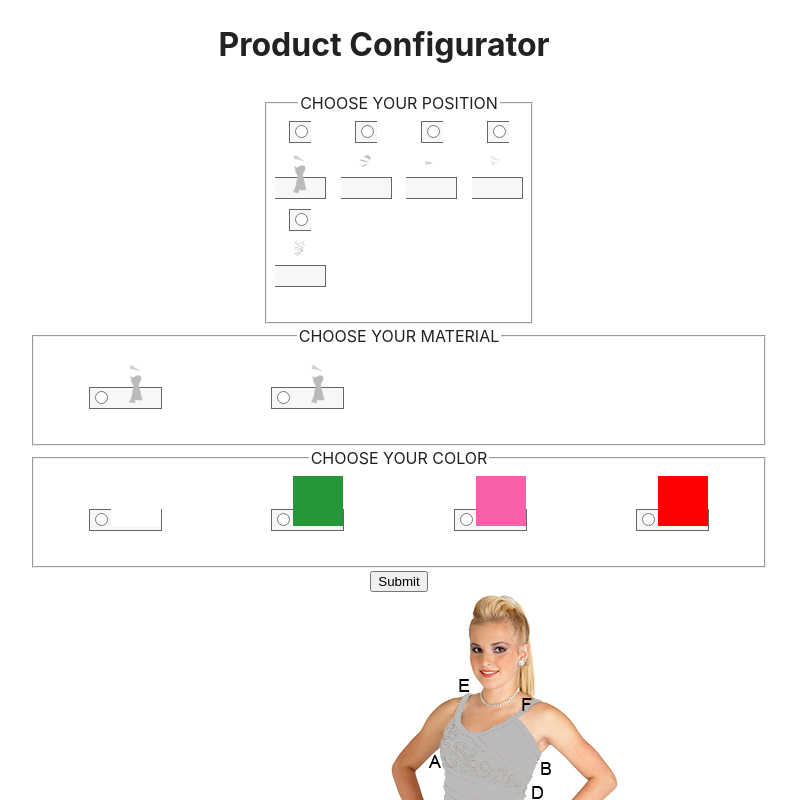
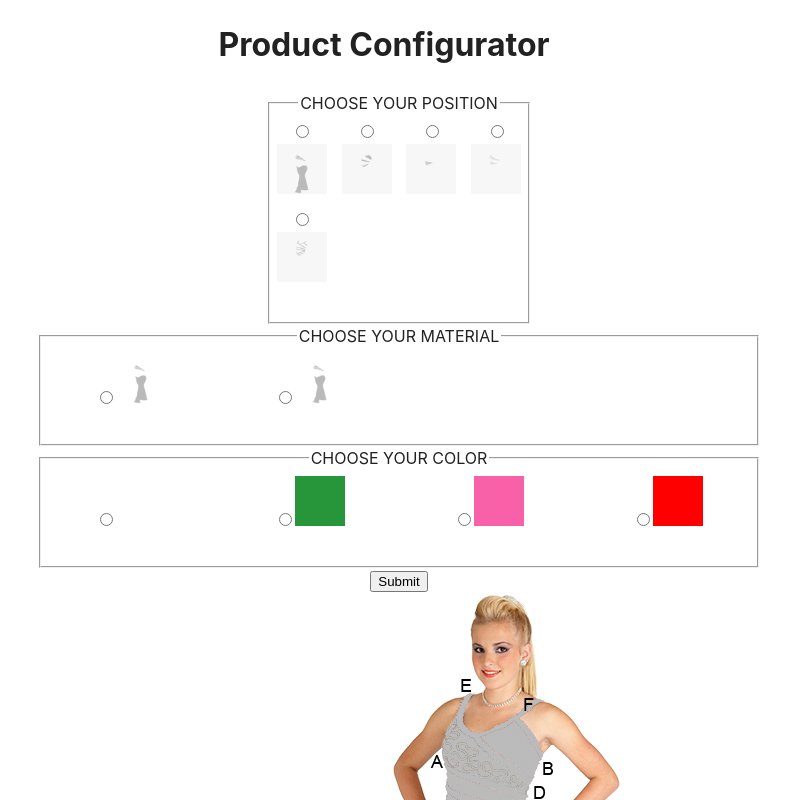
Before and after one commit to asuh/configurator, a Preact app: page / in a window 1280 px wide. Shown: the top 800 px of the page, without its empty margins (256-1053 px from the left). Built offline with nearby package versions, Linux system fonts and the light colour scheme.

Commit message:
Add missing CSS name parts

```diff
--- a/src/style.css
+++ b/src/style.css
@@ -158,71 +158,70 @@ body {
 
 /* Custom Styles */
 
-.check-input:checked + .form-image {
+.form-check-input:checked + .form-image {
   background-color: var(--color-light-gray);
 }
 
-.check-input:checked,
-.check-input:hover {
+.form-check-input:checked,
+.form-check-input:hover {
   transform: scale(1.2);
 }
 
-.check + .check {
+.form-check + .form-check {
   margin-top: 0;
 }
 
-.position-container .check-label {
+.product-position-container .form-check-label {
   padding-left: 0;
 }
 
-.position {
+.product-position {
   max-width: 120%;
 }
 
-.color,
-.material,
-.position {
+.product-color,
+.product-material,
+.product-position {
   background-color: var(--color-background);
   cursor: pointer;
   transition: transform 0.5s;
 }
 
-.color,
-.material {
-  border: 0.0625rem solid var(--color-border);
+.product-color,
+.product-material {
+  border: 1px solid var(--color-border);
   height: 2.5rem;
   width: 2.5rem;
 }
 
-.color.color:checked,
-.color.material:checked,
-.material.color:checked,
-.material.material:checked {
+.product-color.product-color:checked,
+.product-color.product-material:checked,
+.product-material.product-color:checked,
+.product-material.product-material:checked {
   border-color: var(--color-border-checked);
   border-width: 0.1875rem;
 }
 
-.material {
-  height: 5rem;
-  width: 5rem;
+.product-material {
+  height: 5em;
+  width: 5em;
   display: flex;
   align-items: center;
   justify-content: center;
 }
 
-.material:after {
+.product-material:after {
   content: attr(title);
   font-size: 0.8rem;
 }
 
-/* Adjustments for smaller screens */
-@media (max-width: 47.9375rem) {
-  .position-container .check {
+@media (max-width: 767px) {
+  .product-position-container .form-check {
     text-align: center;
   }
 }
 
-.check-label.checked {
+.form-check-label.checked {
   border: 0.1875rem solid var(--color-border-checked);
 }
 
```
